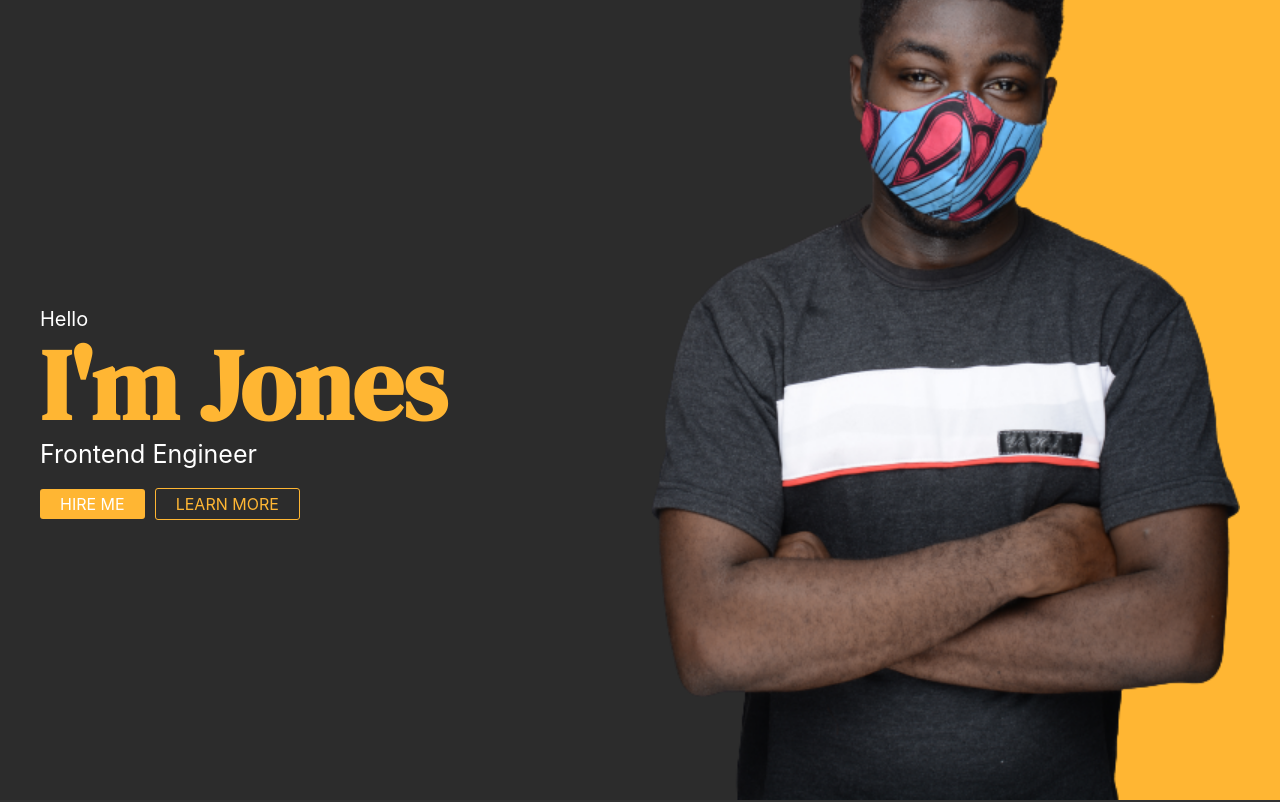
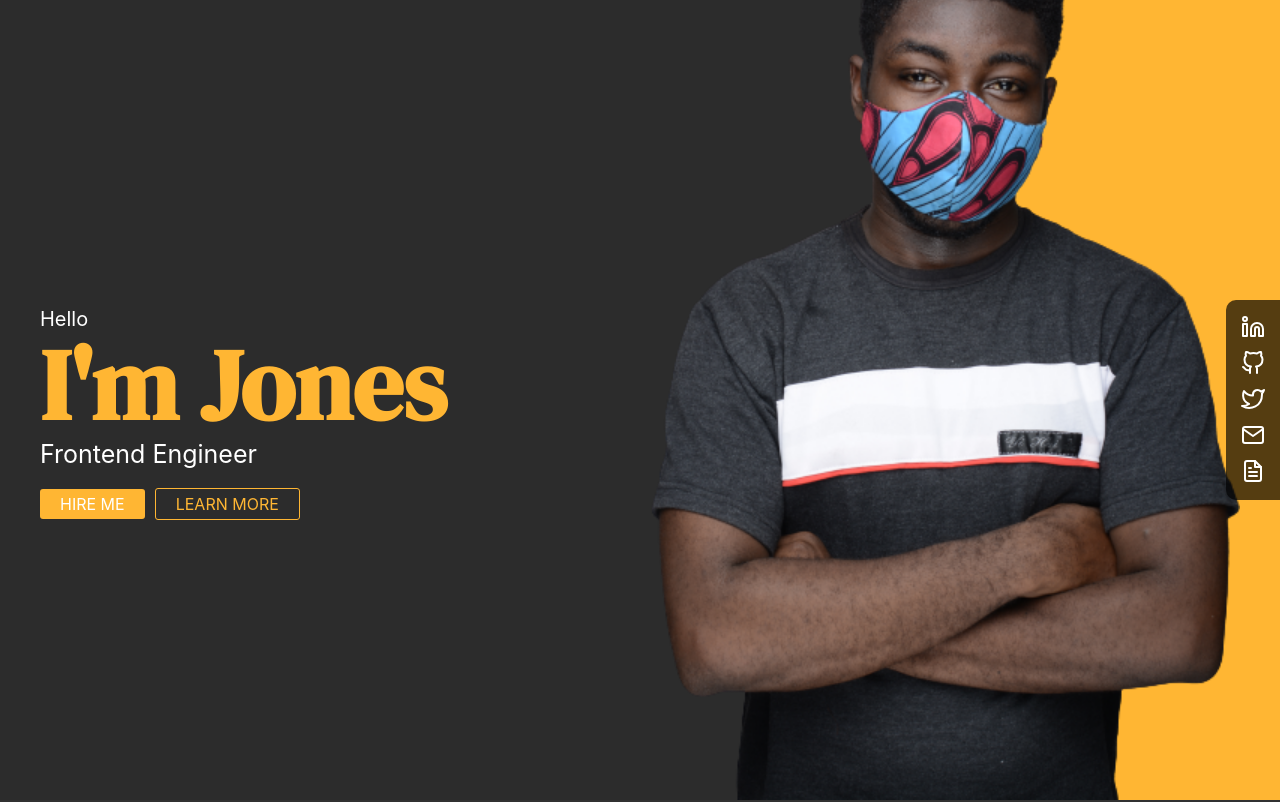
Before and after one commit to Jay-Topher/jones-portfolio, a Next.js app: page / in a window 1280 px wide. Shown: the top 802 px of the page. Built offline with nearby package versions, Linux system fonts and the light colour scheme.

Commit message:
add socials

```diff
--- a/pages/index.js
+++ b/pages/index.js
@@ -6,7 +6,7 @@ import Hero from "../components/Hero";
 import About from "../components/About";
 import Projects from "../components/Projects";
 import WorkHistory from "../components/WorkHistory";
-// import Socials from "../components/Socials";
+import Socials from "../components/Socials";
 import Footer from "../components/Footer";
 
 export default function Home() {
@@ -28,7 +28,7 @@ export default function Home() {
       <About />
       <Projects />
       <WorkHistory />
-      {/* <Socials /> */}
+      <Socials />
       <Footer />
     </div>
   );
```
